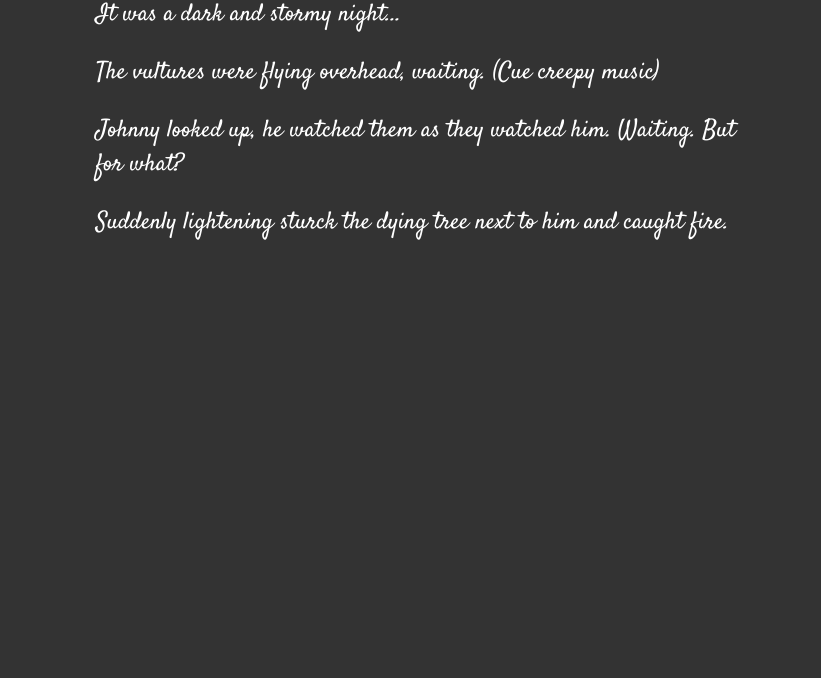
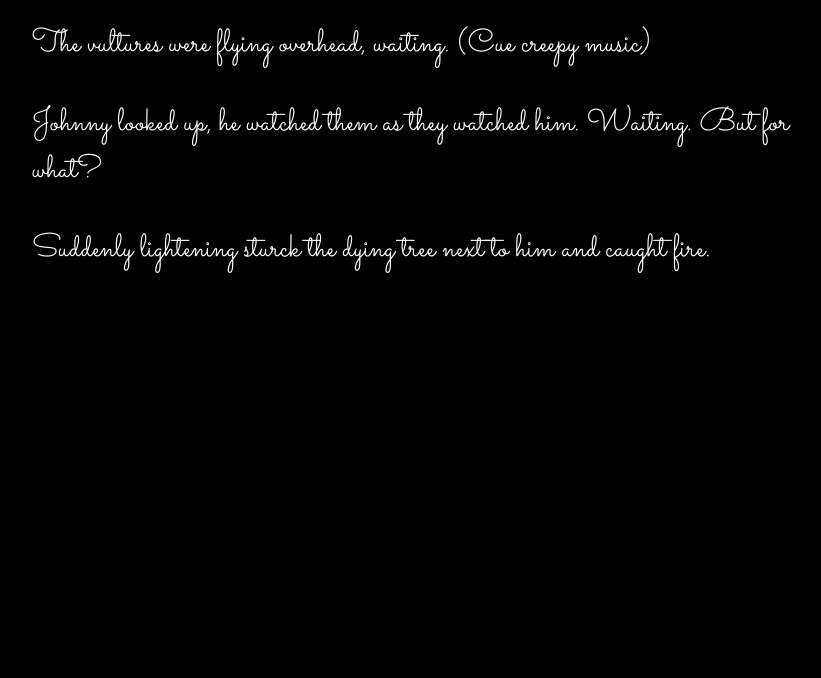
Before and after one commit to emlizotte/fireside-story, a plain HTML site: page index.html in a window 1280 px wide. Shown: the part 122-800 px from the top of the page, without its empty margins (224-1045 px from the left). Drawn offline with Linux system fonts and the light colour scheme.

Commit message:
new changes

```diff
--- a/index.html
+++ b/index.html
@@ -1,7 +1,7 @@
 <html>
   <head>
     <link rel="stylesheet" type ="text/css" href="style.css">
-    <link href="https://fonts.googleapis.com/css?family=Satisfy" rel="stylesheet">
+    <link href="https://fonts.googleapis.com/css?family=Sacramento" rel="stylesheet">
   </head>
   <body>
     <p>It was a dark and stormy night...
--- a/style.css
+++ b/style.css
@@ -1,6 +1,9 @@
-body {color: white;
-    background-color: #333;
-    font-size: 150%;
-    font-family: 'Satisfy', cursive;
-    margin: 5em 25%;
-}
+body {
+    color: white;
+    background-color: black;
+    font-family: 'Sacramento', cursive;
+    font-size: 32px;
+    margin-top: 5%;
+    margin-left: 20%;
+    margin-right: 20%;
+  }
```
